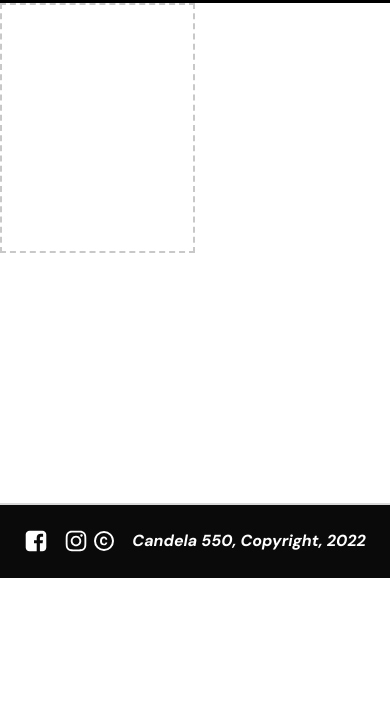
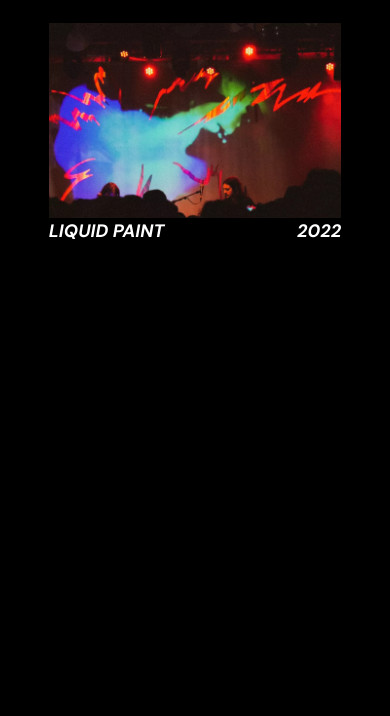
Before and after one commit to leolhermitte/Candela-website-HTML, a website built with Parcel: page index.html in a window 390 px wide. Shown: the part 988-1704 px from the top of the page. Before the commit the page ends 1566 px from the top, so only its background shows below. Built offline with nearby package versions, Linux system fonts and the light colour scheme; a small style sheet from the web is missing.

Commit message:
Commit from TeleportHQ

```diff
--- a/home.css
+++ b/home.css
@@ -220,6 +220,7 @@
   color: #ffffff;
   width: 722px;
   height: 107px;
+  text-align: center;
 }
 .home-image {
   width: 100%;
@@ -266,25 +267,49 @@
 .home-p-r-o-j-e-c-t-s {
   flex: 0 0 auto;
   width: 100%;
-  height: 500px;
+  height: 1000px;
   display: flex;
   align-items: flex-start;
+  background-color: #000000;
 }
 .home-l-i-g-n-e1 {
   flex: 0 0 auto;
   width: 100%;
-  height: 50%;
+  height: 100%;
   display: flex;
   align-items: flex-start;
   flex-direction: column;
 }
-.home-p-r-o-j-e-c-t-1 {
+.home-projet {
   flex: 0 0 auto;
   width: 50%;
-  border: 2px dashed rgba(120, 120, 120, 0.4);
-  height: 100%;
+  height: 500px;
   display: flex;
   align-items: flex-start;
+  flex-direction: column;
+}
+.home-image2 {
+  width: 75%;
+  height: 500px;
+  align-self: center;
+  object-fit: cover;
+}
+.home-container7 {
+  width: 75%;
+  height: 49px;
+  display: flex;
+  position: relative;
+  align-self: center;
+  align-items: flex-start;
+}
+.home-text08 {
+  color: #ffffff;
+}
+.home-text09 {
+  top: 0px;
+  color: #ffffff;
+  right: 0px;
+  position: absolute;
 }
 .home-section-separator1 {
   width: 100%;
@@ -449,6 +474,15 @@
   .home-container6 {
     width: 50%;
   }
+  .home-p-r-o-j-e-c-t-s {
+    padding-top: 5%;
+  }
+  .home-projet {
+    width: 100%;
+  }
+  .home-image2 {
+    height: auto;
+  }
 }
 @media(max-width: 767px) {
   .home-menu-gauche {
@@ -494,6 +528,10 @@
   }
   .home-container6 {
     width: 100%;
+  }
+  .home-projet {
+    width: 100%;
+    height: auto;
   }
   .home-subscribe {
     flex-direction: column;
@@ -561,4 +599,13 @@
   .home-image1 {
     align-self: flex-start;
   }
+  .home-p-r-o-j-e-c-t-s {
+    padding-top: 5%;
+  }
+  .home-projet {
+    width: 100%;
+  }
+  .home-image2 {
+    height: auto;
+  }
 }
--- a/index.html
+++ b/index.html
@@ -150,7 +150,17 @@
         </div>
         <div id="projects" class="home-p-r-o-j-e-c-t-s">
           <div class="home-l-i-g-n-e1">
-            <div class="home-p-r-o-j-e-c-t-1"></div>
+            <div class="home-projet">
+              <img
+                src="public/playground_assets/23_1-1200w.png"
+                alt="image"
+                class="home-image2"
+              />
+              <div class="home-container7">
+                <span class="home-text08 section-Text">LIQUID PAINT</span>
+                <span class="home-text09 section-Text">2022</span>
+              </div>
+            </div>
           </div>
         </div>
         <div class="home-section-separator1"></div>
```
Also changed, not shown: public/playground_assets/23_1-1200w.png (added), public/playground_assets/c550_designsite-05-200w.png.
